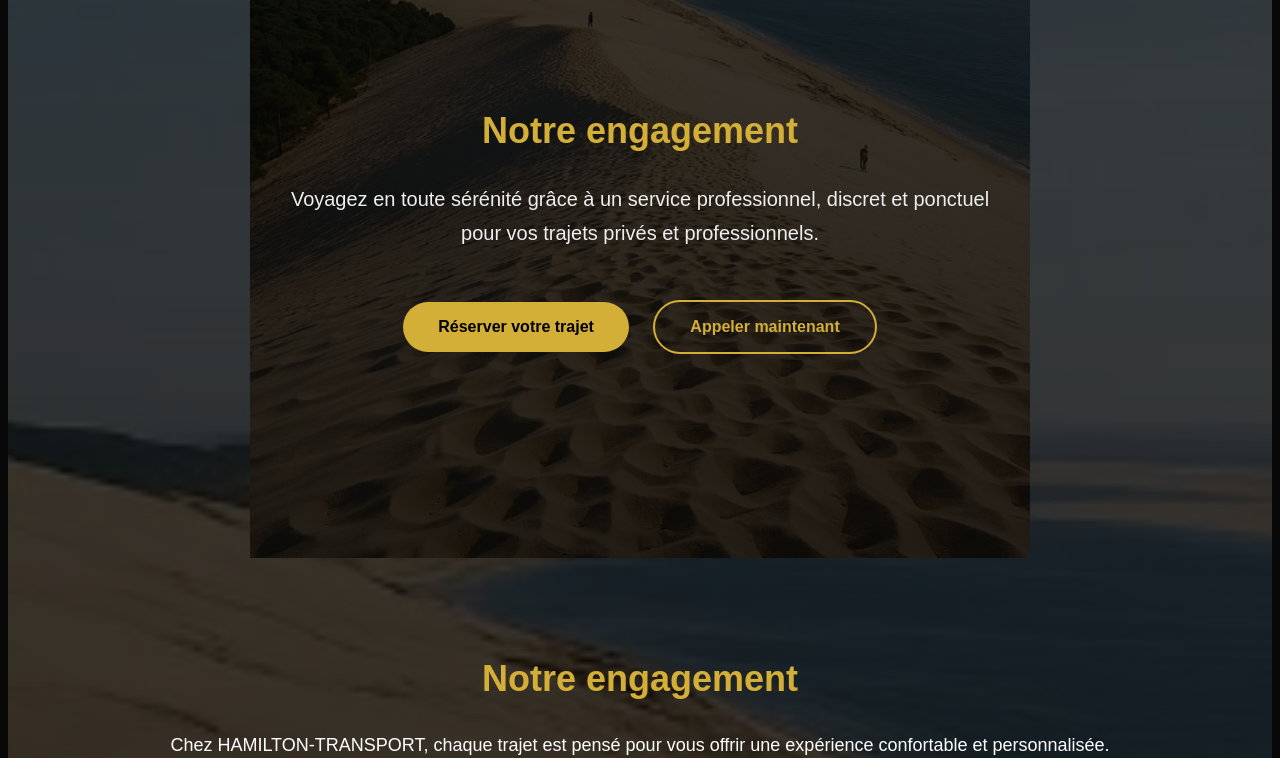
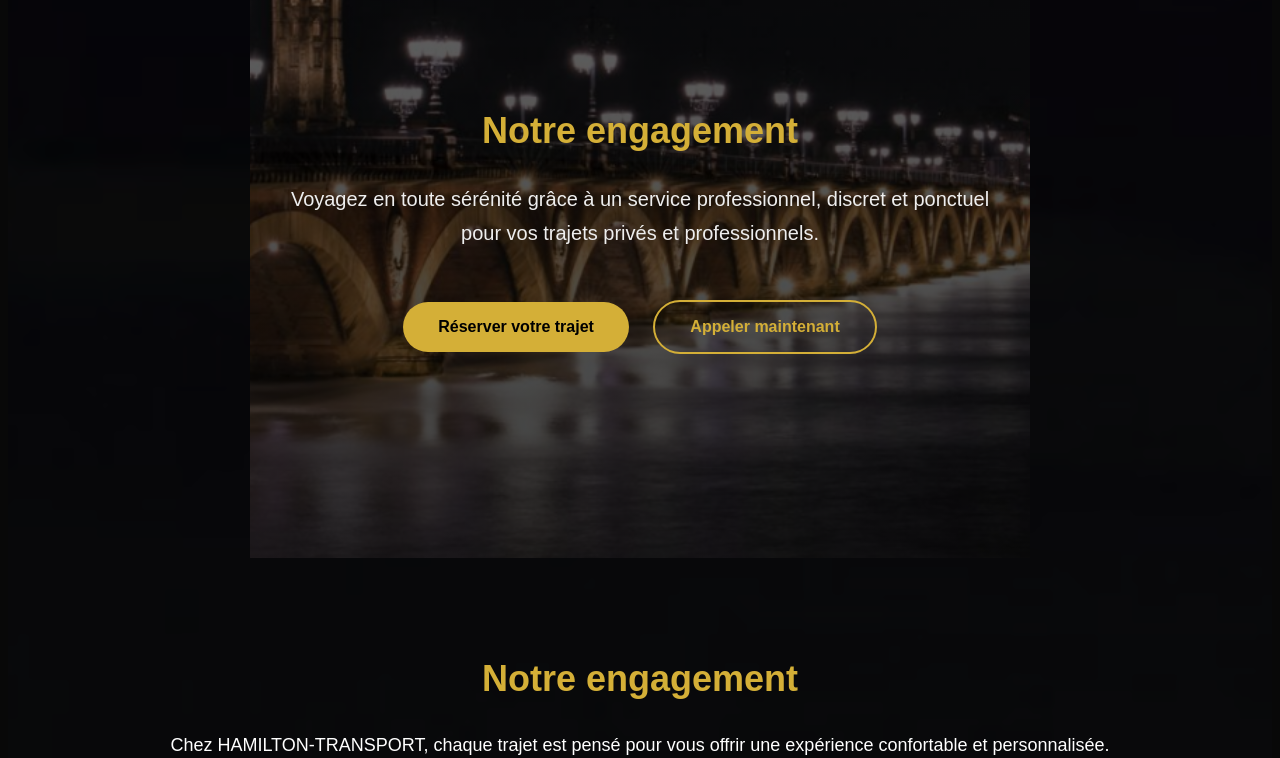
Before and after one commit to Hamilton-Transport/Chauffeur-H-T, a plain HTML site: page index.html in a window 1280 px wide. Shown: the part 737-1495 px from the top of the page. Drawn offline with Linux system fonts and the light colour scheme.

Commit message:
Update style.css

```diff
--- a/style.css
+++ b/style.css
@@ -29,12 +29,12 @@ header {
 
     background:
     linear-gradient(
-    rgba(0,0,0,0.70),
-    rgba(0,0,0,0.85)
+    rgba(0,0,0,0.55),
+    rgba(0,0,0,0.75)
     ),
 
 
-    url("la dune du pilat.PNG");
+    url("pont de pierre.PNG");
 
     background-size: cover;
     background-position: center;
```
